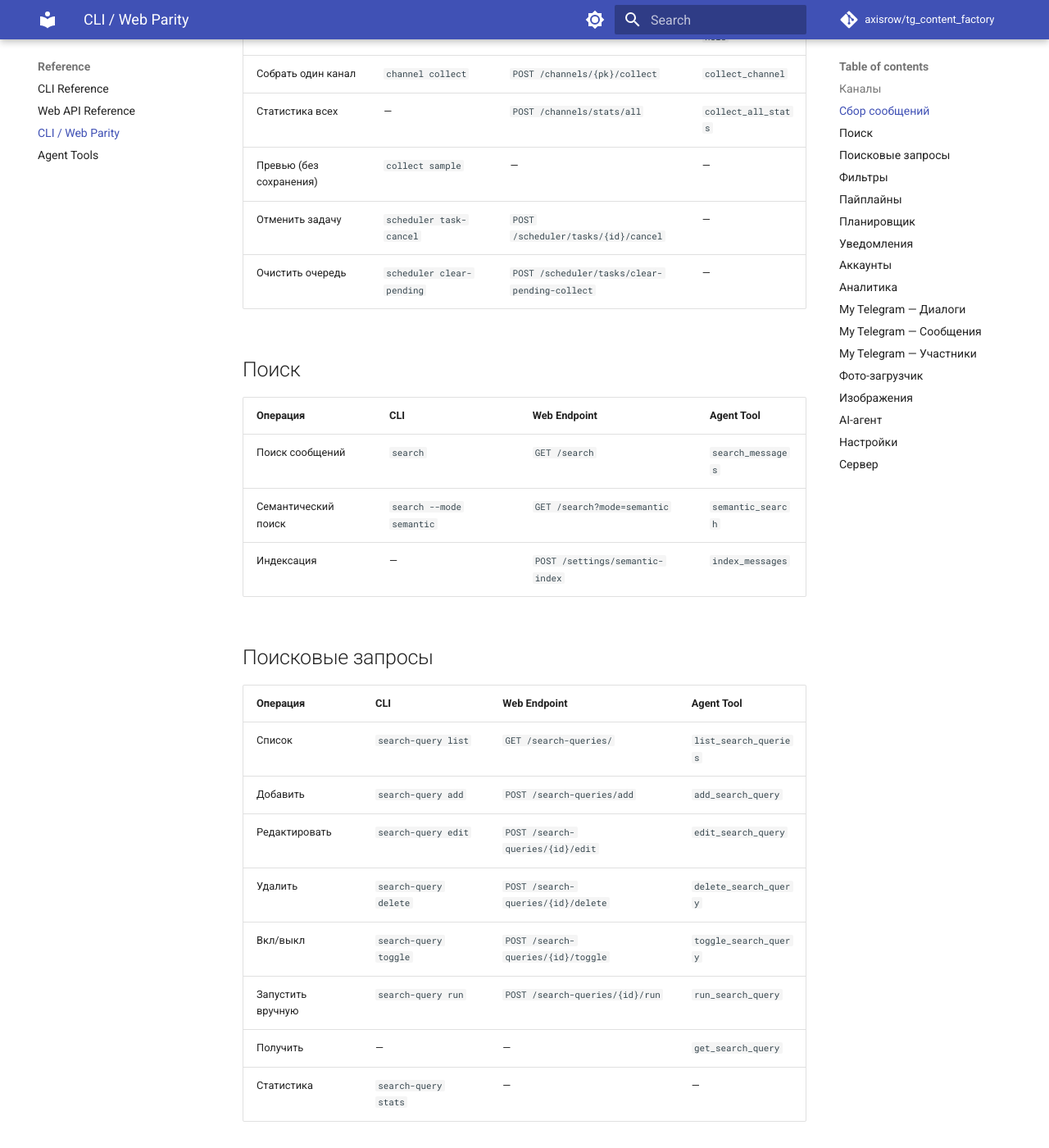
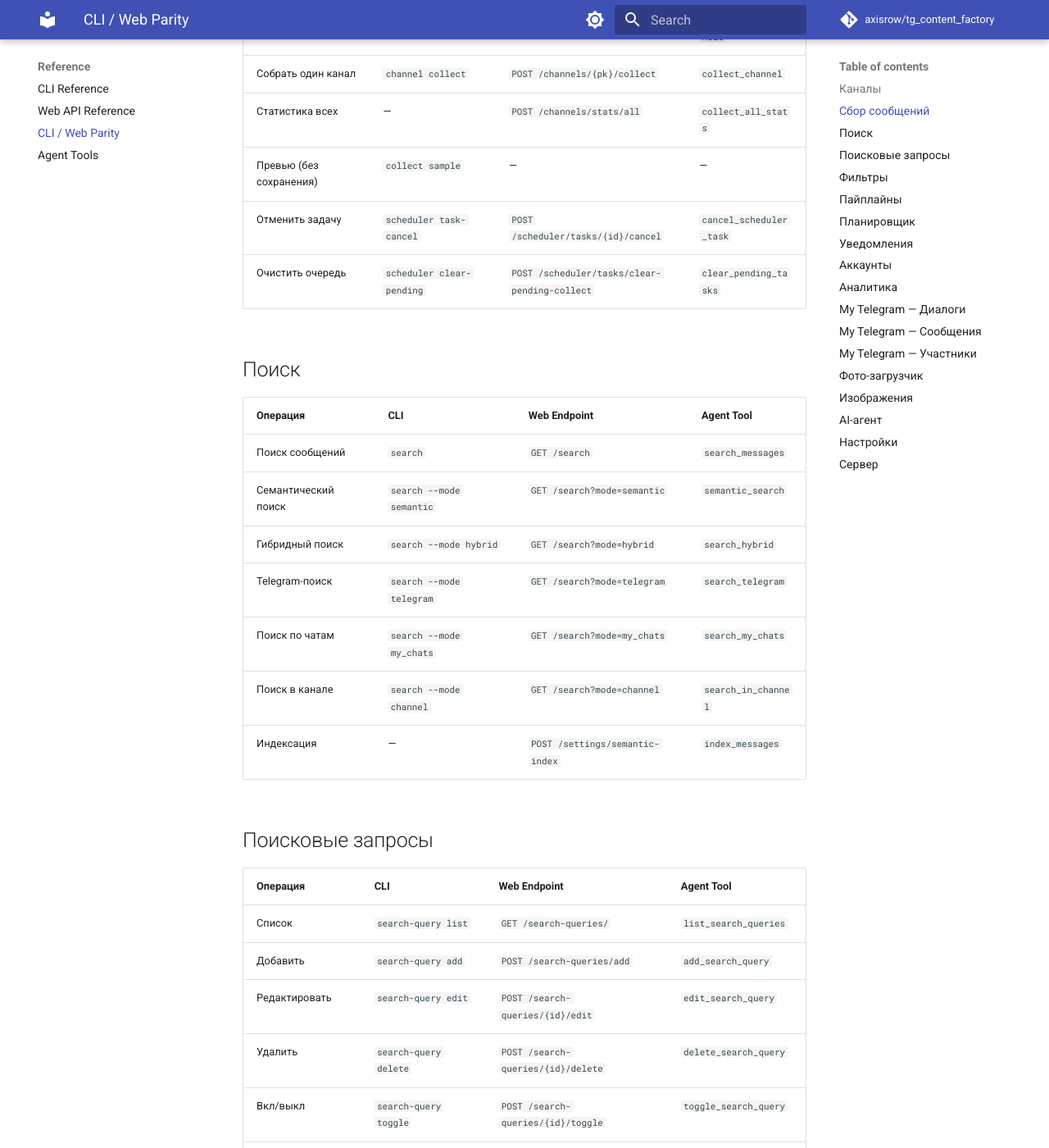
Before and after one commit to axisrow/tg_content_factory, an MkDocs documentation site: the page built from docs/reference/parity.md, in a window 1280 px wide and 1400 px high, scrolled down 1119 px. Shown: the whole window at 82% size. Built offline with MkDocs 1.6.1 and Material for MkDocs 9.7.7, drawn with Linux system fonts in a browser that asks for light colours; comment, search, counter and statistics services are not loaded; some of the changed text lies outside the part shown.

Commit message:
docs: update agent-tools and parity references for 16 new tools
Add documentation for all agent tools added in PRs #275-#280:
- Search: search_telegram, search_my_chats, search_in_channel, search_hybrid
- Channels: refresh_channel_meta
- Accounts: get_account_info
- Analytics: get_top_messages, get_content_type_stats, get_hourly_activity
- Scheduler: set_scheduler_interval, cancel_scheduler_task, clear_pending_tasks
- Notifications: notification_dry_run
- Search Queries: get_search_query_stats
- Photo Loader: list_photo_dialogs, refresh_photo_dialogs

Co-Authored-By: Claude Opus 4.6 (1M context) <noreply@anthropic.com>

```diff
--- a/docs/reference/parity.md
+++ b/docs/reference/parity.md
@@ -13,7 +13,7 @@
 | Статистика канала | `channel stats` | `POST /channels/{pk}/stats` | `collect_channel_stats` |
 | Импорт каналов | `channel import` | `POST /channels/import` | `import_channels` |
 | Обновить типы | `channel refresh-types` | `POST /channels/refresh-types` | `refresh_channel_types` |
-| Обновить метадата | `channel refresh-meta` | — | — |
+| Обновить метадата | `channel refresh-meta` | — | `refresh_channel_meta` |
 | Список диалогов | — | `GET /channels/dialogs` | — |
 | Массовое добавление | — | `POST /channels/add-bulk` | — |
 
@@ -25,8 +25,8 @@
 | Собрать один канал | `channel collect` | `POST /channels/{pk}/collect` | `collect_channel` |
 | Статистика всех | — | `POST /channels/stats/all` | `collect_all_stats` |
 | Превью (без сохранения) | `collect sample` | — | — |
-| Отменить задачу | `scheduler task-cancel` | `POST /scheduler/tasks/{id}/cancel` | — |
-| Очистить очередь | `scheduler clear-pending` | `POST /scheduler/tasks/clear-pending-collect` | — |
+| Отменить задачу | `scheduler task-cancel` | `POST /scheduler/tasks/{id}/cancel` | `cancel_scheduler_task` |
+| Очистить очередь | `scheduler clear-pending` | `POST /scheduler/tasks/clear-pending-collect` | `clear_pending_tasks` |
 
 ## Поиск
 
@@ -34,6 +34,10 @@
 |----------|-----|-------------|------------|
 | Поиск сообщений | `search` | `GET /search` | `search_messages` |
 | Семантический поиск | `search --mode semantic` | `GET /search?mode=semantic` | `semantic_search` |
+| Гибридный поиск | `search --mode hybrid` | `GET /search?mode=hybrid` | `search_hybrid` |
+| Telegram-поиск | `search --mode telegram` | `GET /search?mode=telegram` | `search_telegram` |
+| Поиск по чатам | `search --mode my_chats` | `GET /search?mode=my_chats` | `search_my_chats` |
+| Поиск в канале | `search --mode channel` | `GET /search?mode=channel` | `search_in_channel` |
 | Индексация | — | `POST /settings/semantic-index` | `index_messages` |
 
 ## Поисковые запросы
@@ -47,7 +51,7 @@
 | Вкл/выкл | `search-query toggle` | `POST /search-queries/{id}/toggle` | `toggle_search_query` |
 | Запустить вручную | `search-query run` | `POST /search-queries/{id}/run` | `run_search_query` |
 | Получить | — | — | `get_search_query` |
-| Статистика | `search-query stats` | — | — |
+| Статистика | `search-query stats` | — | `get_search_query_stats` |
 
 ## Фильтры
 
@@ -96,7 +100,7 @@
 | Остановить | `scheduler stop` | `POST /scheduler/stop` | `stop_scheduler` |
 | Триггер | `scheduler trigger` | `POST /scheduler/trigger` | `trigger_collection` |
 | Вкл/выкл job | `scheduler job-toggle` | `POST /scheduler/jobs/{id}/toggle` | `toggle_scheduler_job` |
-| Изменить интервал | `scheduler set-interval` | `POST /scheduler/jobs/{id}/set-interval` | — |
+| Изменить интервал | `scheduler set-interval` | `POST /scheduler/jobs/{id}/set-interval` | `set_scheduler_interval` |
 
 ## Уведомления
 
@@ -118,7 +122,7 @@
 | Удалить | `account delete` | `POST /settings/{id}/delete` | `delete_account` |
 | Flood статус | `account flood-status` | — | `get_flood_status` |
 | Сбросить flood | `account flood-clear` | — | `clear_flood_status` |
-| Инфо | `account info` | — | — |
+| Инфо | `account info` | — | `get_account_info` |
 | Авторизация | — | `POST /auth/send-code` | — |
 | Верификация | — | `POST /auth/verify-code` | — |
 
@@ -127,9 +131,9 @@
 | Операция | CLI | Web Endpoint | Agent Tool |
 |----------|-----|-------------|------------|
 | Сводка | `analytics summary` | `GET /analytics/content/api/summary` | `get_analytics_summary` |
-| Топ сообщений | `analytics top` | — | — |
-| Типы контента | `analytics content-types` | `GET /analytics/content` | — |
-| Почасовая активность | `analytics hourly` | — | — |
+| Топ сообщений | `analytics top` | — | `get_top_messages` |
+| Типы контента | `analytics content-types` | `GET /analytics/content` | `get_content_type_stats` |
+| Почасовая активность | `analytics hourly` | — | `get_hourly_activity` |
 | Ежедневная статистика | `analytics daily` | `GET /analytics/content/api/pipelines` | `get_daily_stats` |
 | Статистика пайплайнов | `analytics pipeline-stats` | — | `get_pipeline_stats` |
 | Трендовые темы | `analytics trending-topics` | `GET /analytics/trends` | `get_trending_topics` |
```
Also changed, not shown: other parts of docs/reference/parity.md (+3 -3 lines), docs/reference/agent-tools.md (+16 -0 lines).
